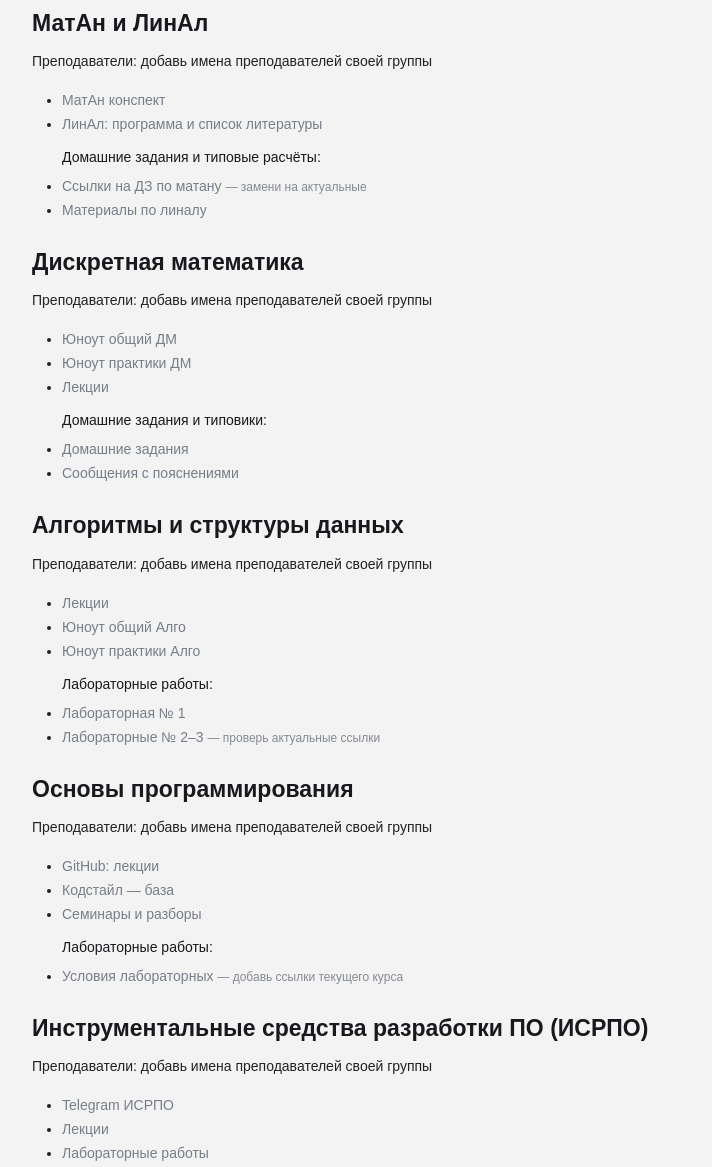
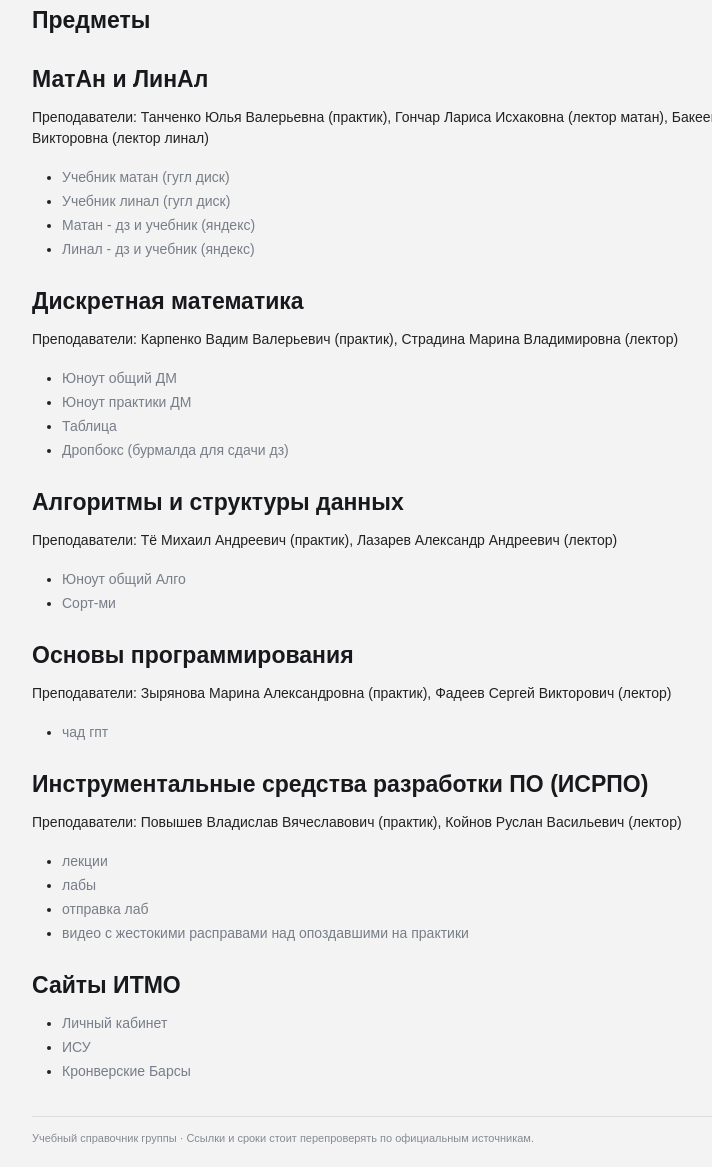
Before and after one commit to uid7/deadline, a plain HTML site: page index.html in a window 1280 px wide. Shown: the part 1269-2436 px from the top of the page, without its empty margins (82-794 px from the left). Drawn offline with Linux system fonts and the light colour scheme.

Commit message:
Update index.html

```diff
--- a/index.html
+++ b/index.html
@@ -7,14 +7,10 @@
   <link rel="stylesheet" href="styles.css">
 </head>
 <body>
-  <header class="site-header">
-    <a class="site-name" href="#top"><span class="cat">♟</span><span>Полезные ссылки</span></a>
-    <nav class="top-nav">
-      <a href="#deadlines">Дедлайны</a>
-      <a href="#subjects">Предметы</a>
-      <a href="#university">Сайты ИТМО</a>
-    </nav>
-  </header>
+  <div class="sitetitle">
+    <h1>Дедлайны М3118</h1>
+    <p>👑MADE BY XIVIVIDE KING👑</p>
+</div>
 
   <div class="page-layout" id="top">
     <main class="main-content">
@@ -29,69 +25,51 @@
         <h2>Предметы</h2>
         <section class="subject" id="mathematics">
           <h3>МатАн и ЛинАл</h3>
-          <p class="teachers">Преподаватели: добавь имена преподавателей своей группы</p>
+          <p class="teachers">Преподаватели: Танченко Юлья Валерьевна (практик), Гончар Лариса Исхаковна (лектор матан), Бакеева Лариса Викторовна (лектор линал)</p>
           <ul>
-            <li><a href="https://isagila.github.io/tesc/01/MA.pdf" target="_blank" rel="noopener">МатАн конспект</a></li>
-            <li><a href="https://docs.google.com/" target="_blank" rel="noopener">ЛинАл: программа и список литературы</a></li>
-          </ul>
-          <div class="subheading">Домашние задания и типовые расчёты:</div>
-          <ul>
-            <li><a href="https://t.me/" target="_blank" rel="noopener">Ссылки на ДЗ по матану</a> <span class="hint">— замени на актуальные</span></li>
-            <li><a href="https://drive.google.com/" target="_blank" rel="noopener">Материалы по линалу</a></li>
+            <li><a href="https://drive.google.com/file/d/1RC6kjiQxgyY28pZVK3fnZ5hJBjF2mxNt/view?usp=sharing" target="_blank" rel="noopener">Учебник матан (гугл диск)</a></li>
+            <li><a href="https://drive.google.com/drive/folders/1WYVvFl7I1shSZ1rB7HS-AceS260YM4sh?usp=sharing" target="_blank" rel="noopener">Учебник линал (гугл диск)</a></li>
+            <li><a href="https://drive.google.com/drive/folders/1WYVvFl7I1shSZ1rB7HS-AceS260YM4sh?usp=sharing" target="_blank" rel="noopener">Матан - дз и учебник (яндекс)</a></li>
+            <li><a href="https://drive.google.com/drive/folders/1WYVvFl7I1shSZ1rB7HS-AceS260YM4sh?usp=sharing" target="_blank" rel="noopener">Линал - дз и учебник (яндекс)</a></li>
           </ul>
         </section>
 
         <section class="subject" id="discrete">
           <h3>Дискретная математика</h3>
-          <p class="teachers">Преподаватели: добавь имена преподавателей своей группы</p>
+          <p class="teachers">Преподаватели: Карпенко Вадим Валерьевич (практик), Страдина Марина Владимировна (лектор)</p>
           <ul>
             <li><a href="https://dm-aisd.yonote.ru/share/itmo_dm_aisd" target="_blank" rel="noopener">Юноут общий ДМ</a></li>
-            <li><a href="https://discrete-math-practics.yonote.ru/" target="_blank" rel="noopener">Юноут практики ДМ</a></li>
-            <li><a href="https://www.youtube.com/" target="_blank" rel="noopener">Лекции</a></li>
-          </ul>
-          <div class="subheading">Домашние задания и типовики:</div>
-          <ul>
-            <li><a href="https://drive.google.com/" target="_blank" rel="noopener">Домашние задания</a></li>
-            <li><a href="https://t.me/" target="_blank" rel="noopener">Сообщения с пояснениями</a></li>
+            <li><a href="https://discrete-math-practics.yonote.ru/share/4d742374-fb6e-46bb-9893-ab67eb405396" target="_blank" rel="noopener">Юноут практики ДМ</a></li>
+            <li><a href="w-0ITLSbyH_5T1w5HUNyAyRPP3MFw/edit?gid=0#gid=0" target="_blank" rel="noopener">Таблица</a></li>
+            <li><a href="https://www.dropbox.com/request/se5lgtuj53lnflhs2yq9" target="_blank" rel="noopener">Дропбокс (бурмалда для сдачи дз)</a></li>
           </ul>
         </section>
 
         <section class="subject" id="algorithms">
           <h3>Алгоритмы и структуры данных</h3>
-          <p class="teachers">Преподаватели: добавь имена преподавателей своей группы</p>
+          <p class="teachers">Преподаватели: Тё Михаил Андреевич (практик), Лазарев Александр Андреевич (лектор)</p>
           <ul>
-            <li><a href="https://drive.google.com/drive/folders/1LFwam2Ufbo8NYc9sWXU8EleXlcr7rHdX" target="_blank" rel="noopener">Лекции</a></li>
             <li><a href="https://dm-aisd.yonote.ru/share/itmo_dm_aisd" target="_blank" rel="noopener">Юноут общий Алго</a></li>
-            <li><a href="https://algoitmem.yonote.ru/" target="_blank" rel="noopener">Юноут практики Алго</a></li>
-          </ul>
-          <div class="subheading">Лабораторные работы:</div>
-          <ul>
-            <li><a href="https://sort-me.org/contest/454" target="_blank" rel="noopener">Лабораторная № 1</a></li>
-            <li><a href="https://sort-me.org/" target="_blank" rel="noopener">Лабораторные № 2–3</a> <span class="hint">— проверь актуальные ссылки</span></li>
+            <li><a href="https://sort-me.org/" target="_blank" rel="noopener">Сорт-ми</a></li>
           </ul>
         </section>
 
         <section class="subject" id="programming">
           <h3>Основы программирования</h3>
-          <p class="teachers">Преподаватели: добавь имена преподавателей своей группы</p>
+          <p class="teachers">Преподаватели: Зырянова Марина Александровна (практик), Фадеев Сергей Викторович (лектор)</p>
           <ul>
-            <li><a href="https://github.com/is-itmo-c-25/lectures" target="_blank" rel="noopener">GitHub: лекции</a></li>
-            <li><a href="https://github.com/" target="_blank" rel="noopener">Кодстайл — база</a></li>
-            <li><a href="https://www.youtube.com/" target="_blank" rel="noopener">Семинары и разборы</a></li>
-          </ul>
-          <div class="subheading">Лабораторные работы:</div>
-          <ul>
-            <li><a href="https://classroom.github.com/" target="_blank" rel="noopener">Условия лабораторных</a> <span class="hint">— добавь ссылки текущего курса</span></li>
+            <li><a href="https://chatgpt.com/ target="_blank" rel="noopener">чад гпт</a></li>
           </ul>
         </section>
 
         <section class="subject" id="isrpo">
           <h3>Инструментальные средства разработки ПО (ИСРПО)</h3>
-          <p class="teachers">Преподаватели: добавь имена преподавателей своей группы</p>
+          <p class="teachers">Преподаватели: Повышев Владислав Вячеславович (практик), Койнов Руслан Васильевич (лектор)</p>
           <ul>
-            <li><a href="https://t.me/%2Bp_PbrRY_WUEyNDMy" target="_blank" rel="noopener">Telegram ИСРПО</a></li>
-            <li><a href="https://drive.google.com/" target="_blank" rel="noopener">Лекции</a></li>
-            <li><a href="https://github.com/" target="_blank" rel="noopener">Лабораторные работы</a></li>
+            <li><a href="https://github.com/RuslanKoynov/SDT_lectures" target="_blank" rel="noopener">лекции</a></li>
+            <li><a href="https://github.com/RuslanKoynov/SDT_practice" target="_blank" rel="noopener">лабы</a></li>
+            <li><a href="https://docs.google.com/forms/d/e/1FAIpQLSe6nBoj9wusZod6FFNtv9KKqzCUoqfQHOaWzIdI4F2nlj5rOw/viewform" target="_blank" rel="noopener">отправка лаб</a></li>
+            <li><a href="https://www.youtube.com/watch?v=tBKYI3-3lMg&list=RDtBKYI3-3lMg&start_radio=1" target="_blank" rel="noopener">видео с жестокими расправами над опоздавшими на практики</a></li>
           </ul>
         </section>
 
@@ -100,7 +78,7 @@
           <ul>
             <li><a href="https://my.itmo.ru/" target="_blank" rel="noopener">Личный кабинет</a></li>
             <li><a href="https://isu.ifmo.ru/" target="_blank" rel="noopener">ИСУ</a></li>
-            <li><a href="https://bars.itmo.ru/" target="_blank" rel="noopener">BARS</a></li>
+            <li><a href="https://vk.ru/kronbars" target="_blank" rel="noopener">Кронверские Барсы</a></li>
           </ul>
         </section>
       </section>
```
